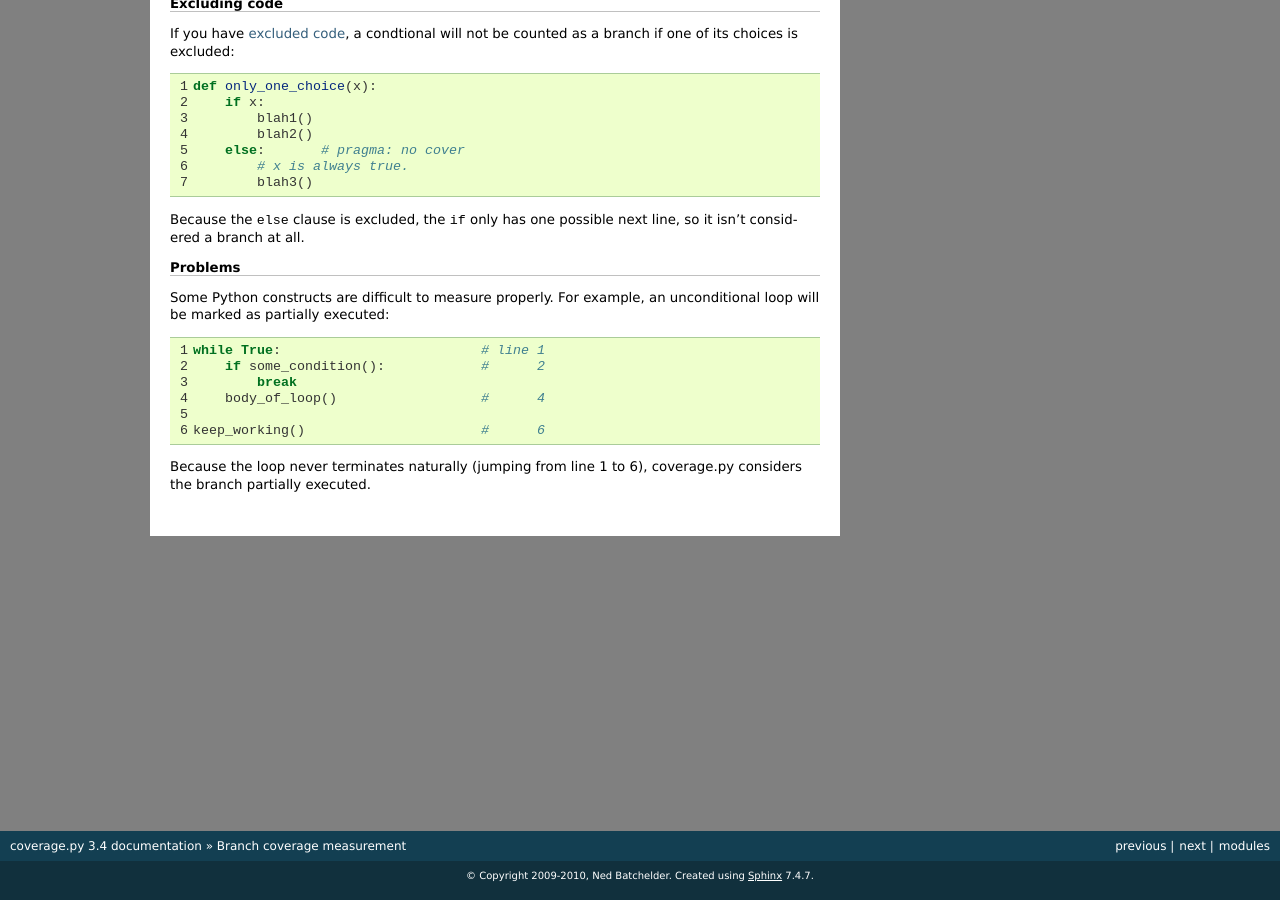
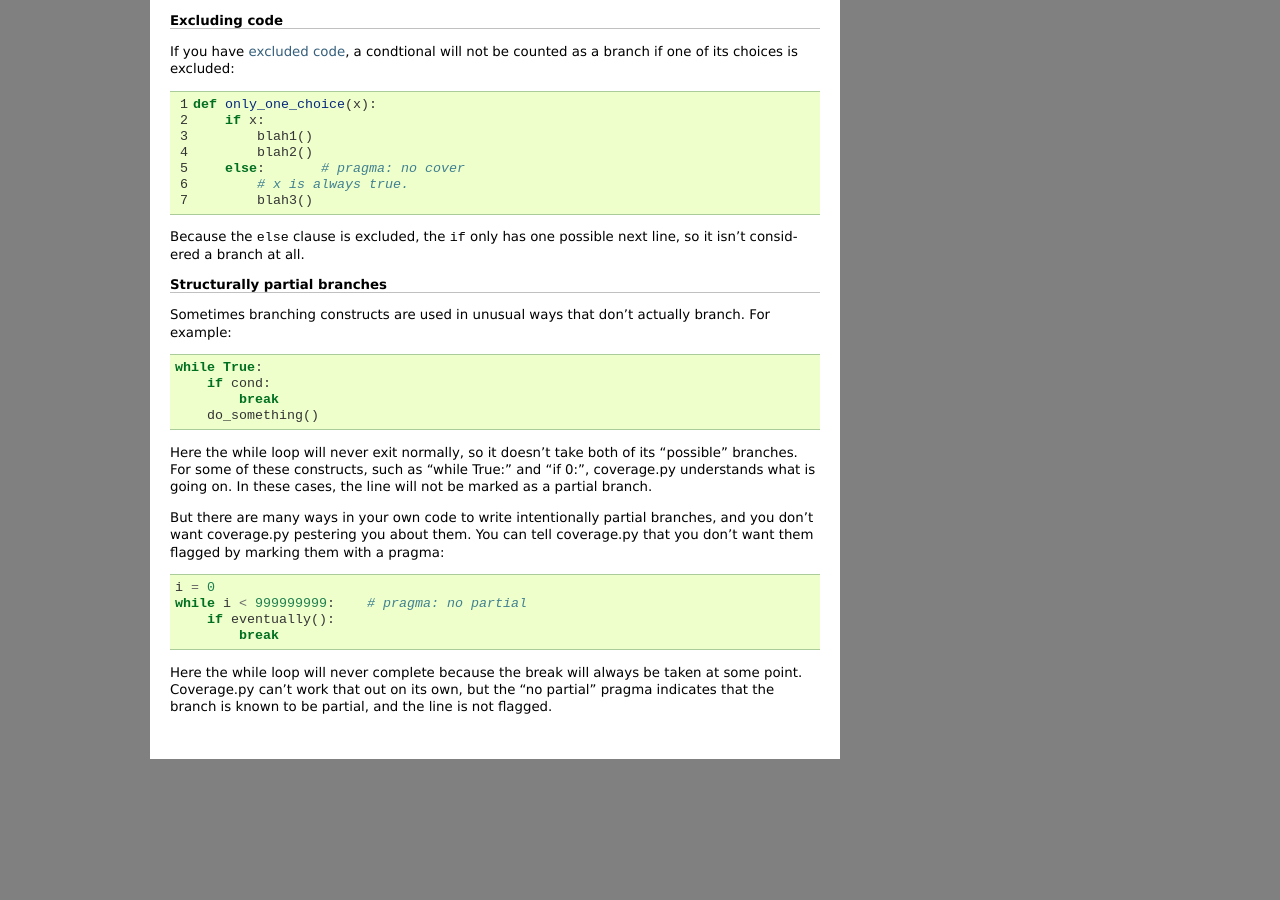
Before and after one commit to nedbat/coveragepy, a Sphinx documentation site: the page built from doc/branch.rst, in a window 1280 px wide and 900 px high, scrolled down 923 px. Built offline with Sphinx 7.4.7, drawn with Linux system fonts in a browser that asks for light colours; some of the changed text lies outside the part shown.

Commit message:
Update the docs for 3.5 changes.

```diff
--- a/doc/branch.rst
+++ b/doc/branch.rst
@@ -6,6 +6,7 @@ Branch coverage measurement
 
 :history: 20091127T201300, new for version 3.2
 :history: 20100725T211700, updated for 3.4.
+:history: 20110604T181700, updated for 3.5.
 
 .. highlight:: python
    :linenothreshold: 5
@@ -30,7 +31,7 @@ or line 4. Statement coverage would show all lines of the function as executed.
 But the if was never evaluated as false, so line 2 never jumps to line 4.
 
 Branch coverage will flag this code as not fully covered because of the missing
-jump from line 2 to line 4.
+jump from line 2 to line 4.  This is known as a partial branch.
 
 
 How to measure branch coverage
@@ -86,18 +87,33 @@ Because the ``else`` clause is excluded, the ``if`` only has one possible
 next line, so it isn't considered a branch at all.
 
 
-Problems
---------
+Structurally partial branches
+-----------------------------
 
-Some Python constructs are difficult to measure properly.  For example, an
-unconditional loop will be marked as partially executed::
+Sometimes branching constructs are used in unusual ways that don't actually
+branch.  For example::
 
-    while True:                         # line 1
-        if some_condition():            #      2
+    while True:
+        if cond:
             break
-        body_of_loop()                  #      4
+        do_something()
 
-    keep_working()                      #      6
+Here the while loop will never exit normally, so it doesn't take both of its
+"possible" branches.  For some of these constructs, such as "while True:" and
+"if 0:", coverage.py understands what is going on.  In these cases, the line
+will not be marked as a partial branch.
 
-Because the loop never terminates naturally (jumping from line 1 to 6),
-coverage.py considers the branch partially executed.
+But there are many ways in your own code to write intentionally partial
+branches, and you don't want coverage.py pestering you about them.  You can
+tell coverage.py that you don't want them flagged by marking them with a
+pragma::
+
+    i = 0
+    while i < 999999999:    # pragma: no partial
+        if eventually():
+            break
+
+Here the while loop will never complete because the break will always be taken
+at some point.  Coverage.py can't work that out on its own, but the
+"no partial" pragma indicates that the branch is known to be partial, and
+the line is not flagged.
--- a/doc/excluding.rst
+++ b/doc/excluding.rst
@@ -7,6 +7,7 @@ Excluding code from coverage
 :history: 20090613T090500, brand new docs.
 :history: 20100224T200900, updated for 3.3.
 :history: 20100725T211700, updated for 3.4.
+:history: 20110604T184400, updated for 3.5.
 
 
 You may have code in your project that you know won't be executed, and you want
@@ -76,7 +77,7 @@ all of them by adding a regex to the exclusion list::
     [report]
     exclude_lines = def __repr__
 
-Here's a list of exclusions I've used::
+For example, here's a list of exclusions I've used::
 
     [report]
     exclude_lines =
@@ -93,6 +94,9 @@ Note that when using the ``exclude_lines`` option in a configuration file, you
 are taking control of the entire list of regexes, so you need to re-specify the
 default "pragma: no cover" match if you still want it to apply.
 
+A similar pragma, "no partial", can be used to tailor branch coverage
+measurement.  See :ref:`branch` for details.
+
 
 Excluding source files
 ----------------------
```
Also changed, not shown: TODO.txt (+0 -9 lines), doc/cmd.rst (+20 -0 lines), doc/config.rst (+7 -0 lines), doc/index.rst (+4 -3 lines).
